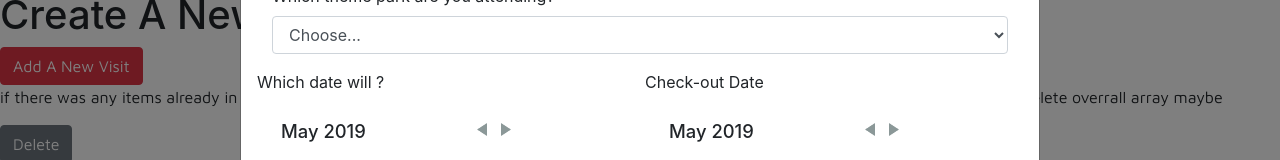
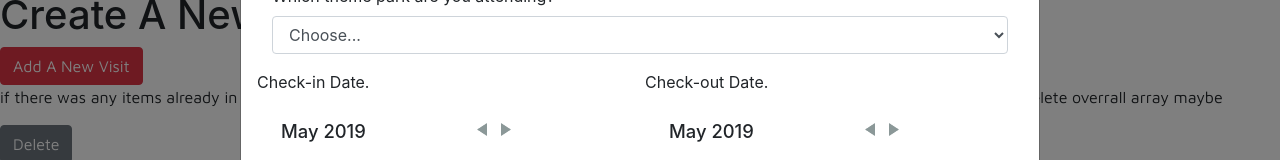
Before and after one commit to Aradford7/react-frontendDisney, a React (Create React App) app: page /itinerary in a window 1280 px wide. Both pictures are taken after a click on the button "Add A New Visit". Shown: the part 210-370 px from the top of the page. Built offline with nearby package versions, Linux system fonts and the light colour scheme; no server answers.

Commit message:
user register login

```diff
--- a/src/layout/Itinerary/Itinerary.js
+++ b/src/layout/Itinerary/Itinerary.js
@@ -70,12 +70,12 @@ class Itinerary extends Component {
 
             <Form.Row>
               <Form.Group as={Col}  xs = {6} controlId="formGridDate">
-                  <Form.Label>Which date will ?</Form.Label>
+                  <Form.Label>Check-in Date.</Form.Label>
                   <Calendar/>
               </Form.Group>
 
               <Form.Group as={Col} xs = {6} controlId="formGridDate">
-                  <Form.Label>Check-out Date</Form.Label>
+                  <Form.Label>Check-out Date.</Form.Label>
                   <Calendar/>
               </Form.Group>
           </Form.Row>
--- a/src/layout/Register/Register.js
+++ b/src/layout/Register/Register.js
@@ -1,6 +1,6 @@
 
 import React, { Component } from "react";
-
+import {withRouter} from 'react-router-dom'
 import NavBar from '../NavBar/NavBar'
 import Footer from '../Footer/Footer'
 import Form from 'react-bootstrap/Form'
@@ -10,14 +10,13 @@ import {Parallax} from 'react-parallax'
 import './Register.css'
 
 
-
-
 class Register extends Component {
   state = {
     username: "",
     email: "",
     password: "",
-    verify_password: ""
+    verify_password: "",
+    logged: false
   };
 
   handleChange = e => {
@@ -28,9 +27,13 @@ class Register extends Component {
   handleSubmit = e => {
     e.preventDefault();
     this.props.handleRegister(this.state);
+    console.log(this.props)
+    this.props.history.push( '/itinerary')
   };
+
+  //${this.props.currentUser._id}`}
   render(){
-
+        const {username, password, handleChange, handleSubmit} = this.state
         return(
             <div >
                 <NavBar/>
@@ -45,12 +48,11 @@ class Register extends Component {
                 </Parallax>
 
 
-
-
                 <div class="regicontainer">
                     <br />
                     <h2>Register</h2>
                     <h3>Create a new account.</h3>
+
                 <Form className="formcontainer" onSubmit={this.handleSubmit}>
                     <Form.Group controlId="formBasicUsername">
                     <Form.Label>Create A Username</Form.Label>
@@ -139,4 +141,4 @@ class Register extends Component {
         }
     }
 
-    export default Register
+    export default withRouter(Register)
```
Lines whose indentation alone changed are shown as unchanged.
